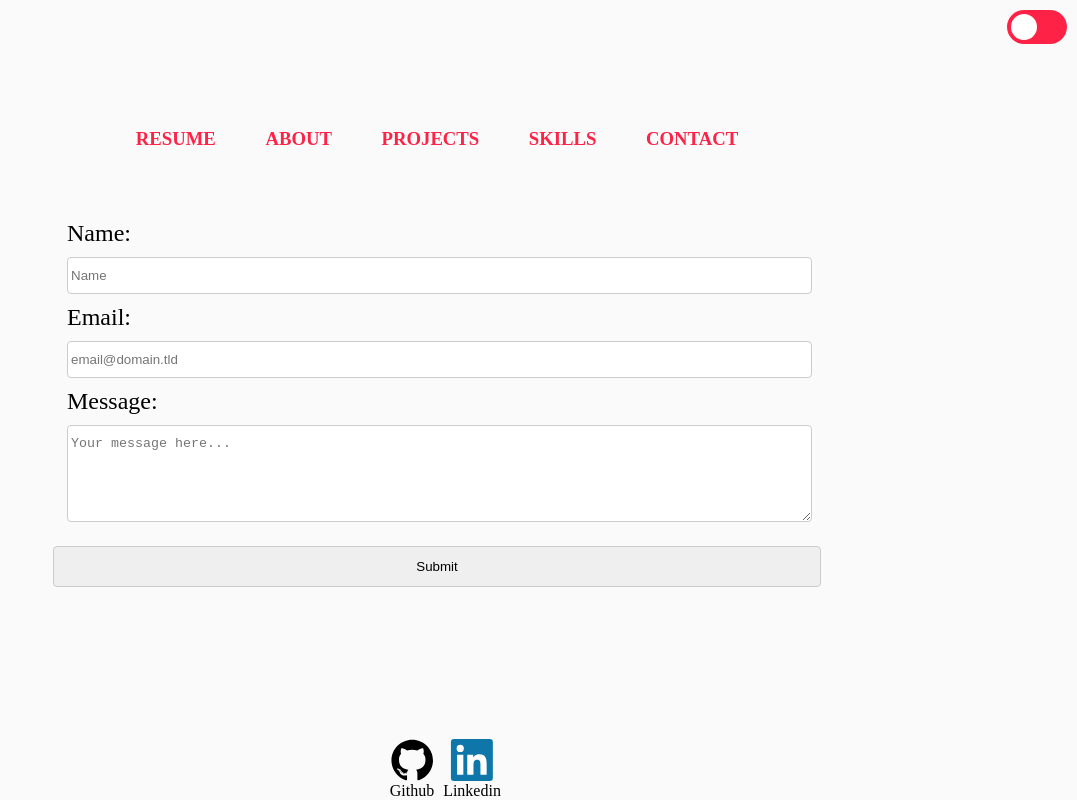
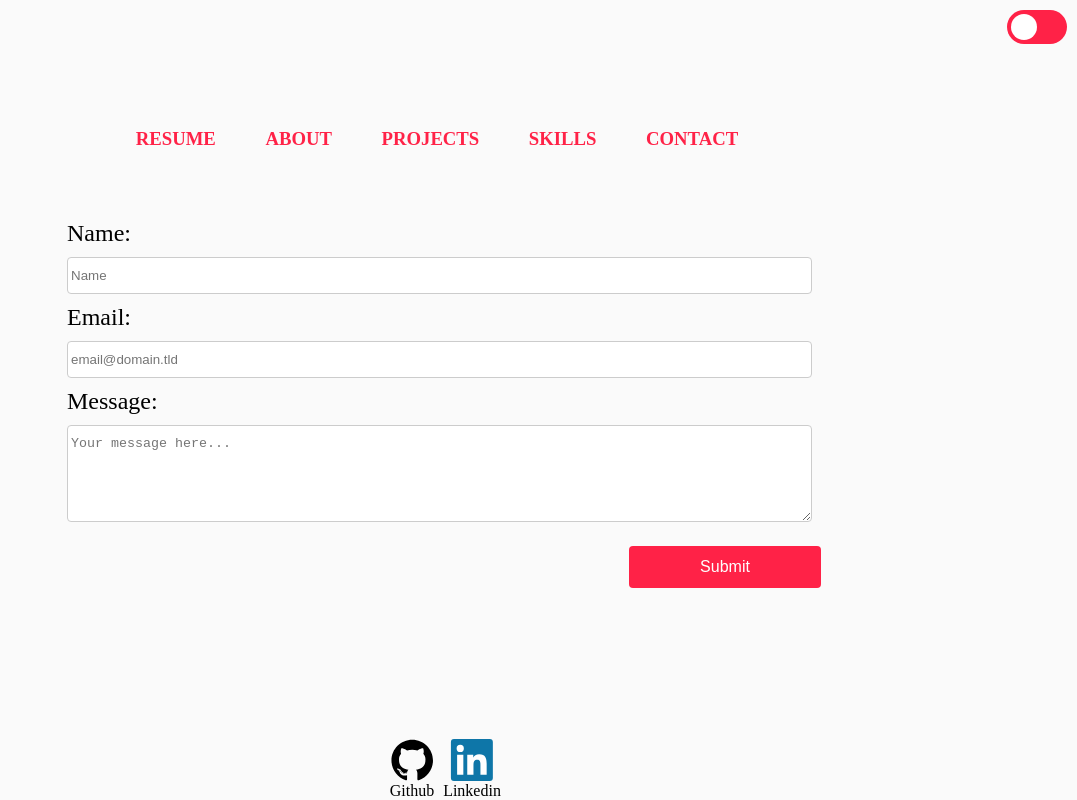
Before and after one commit to KathyPuma/Portfolio, a React (Create React App) app: page /contact in a window 1280 px wide. Shown: the whole page, without its empty margins (203-1280 px from the left). Built offline with nearby package versions, Linux system fonts and the light colour scheme.

Commit message:
Update new classNames and change the color of submit button based on the mode

```diff
--- a/src/Components/Contact.css
+++ b/src/Components/Contact.css
@@ -1,4 +1,5 @@
- .contact-form{
+
+.contact-form{
     margin: 0px 20%;
     display: flex;
     flex-direction: column;
@@ -33,8 +34,7 @@ input, textarea{
     grid-area: 3 / 1 / 3 / 3;
 }
 
-.submit-button{
-    background-color: #FF2247;
+.submit-button-lightMode,  .submit-button-darkMode{
     color: white;
     padding: 12px 20px;
     border: none;
@@ -47,6 +47,14 @@ input, textarea{
     align-self: flex-end;
     font-size: 1em;
 }
+.submit-button-lightMode{
+    background-color: #eda5a9;
+}
+
+.submit-button-darkMode{
+    background-color: #FF2247;
+}
+
 label{
     font-size: 1.5em;
 }
```
